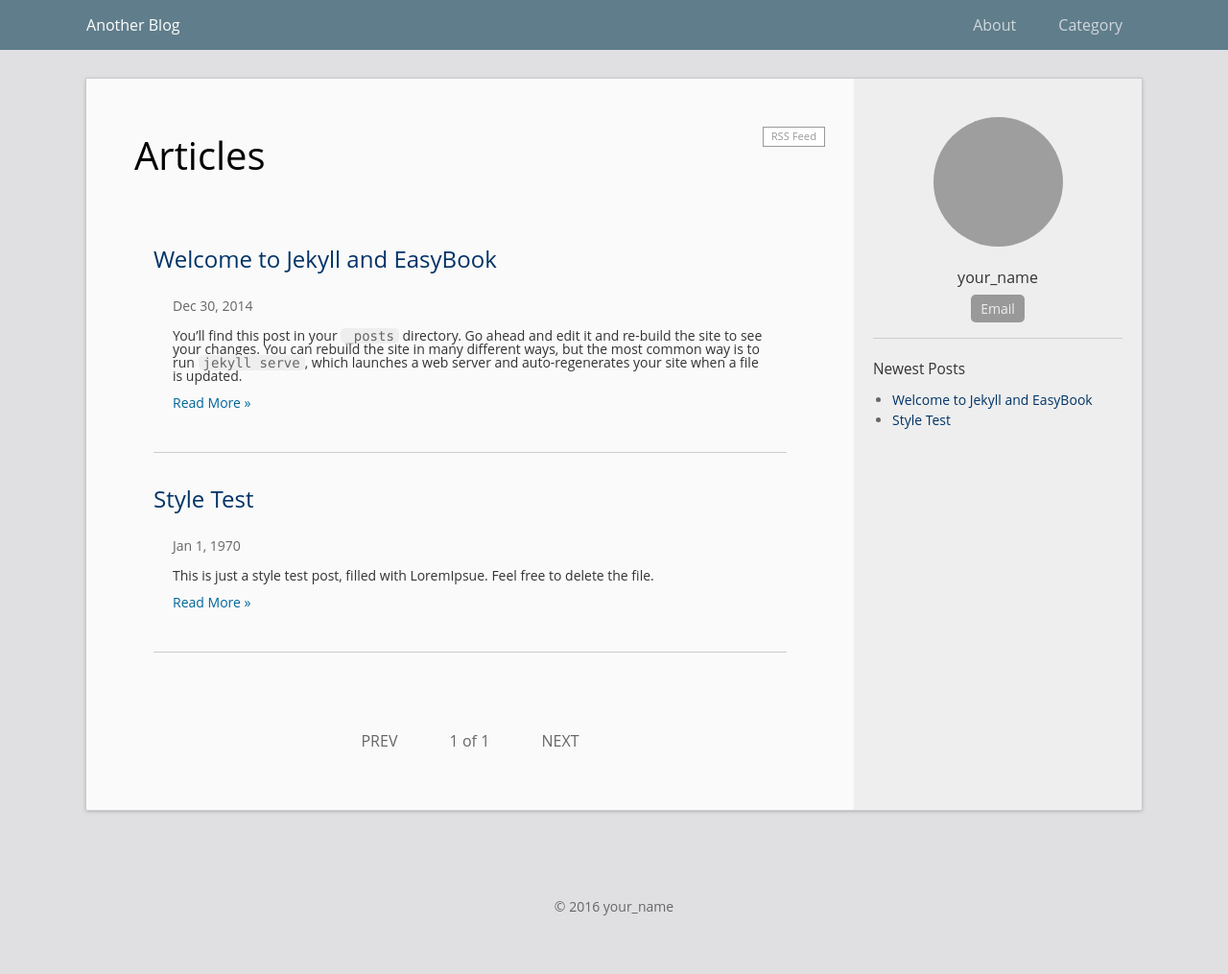
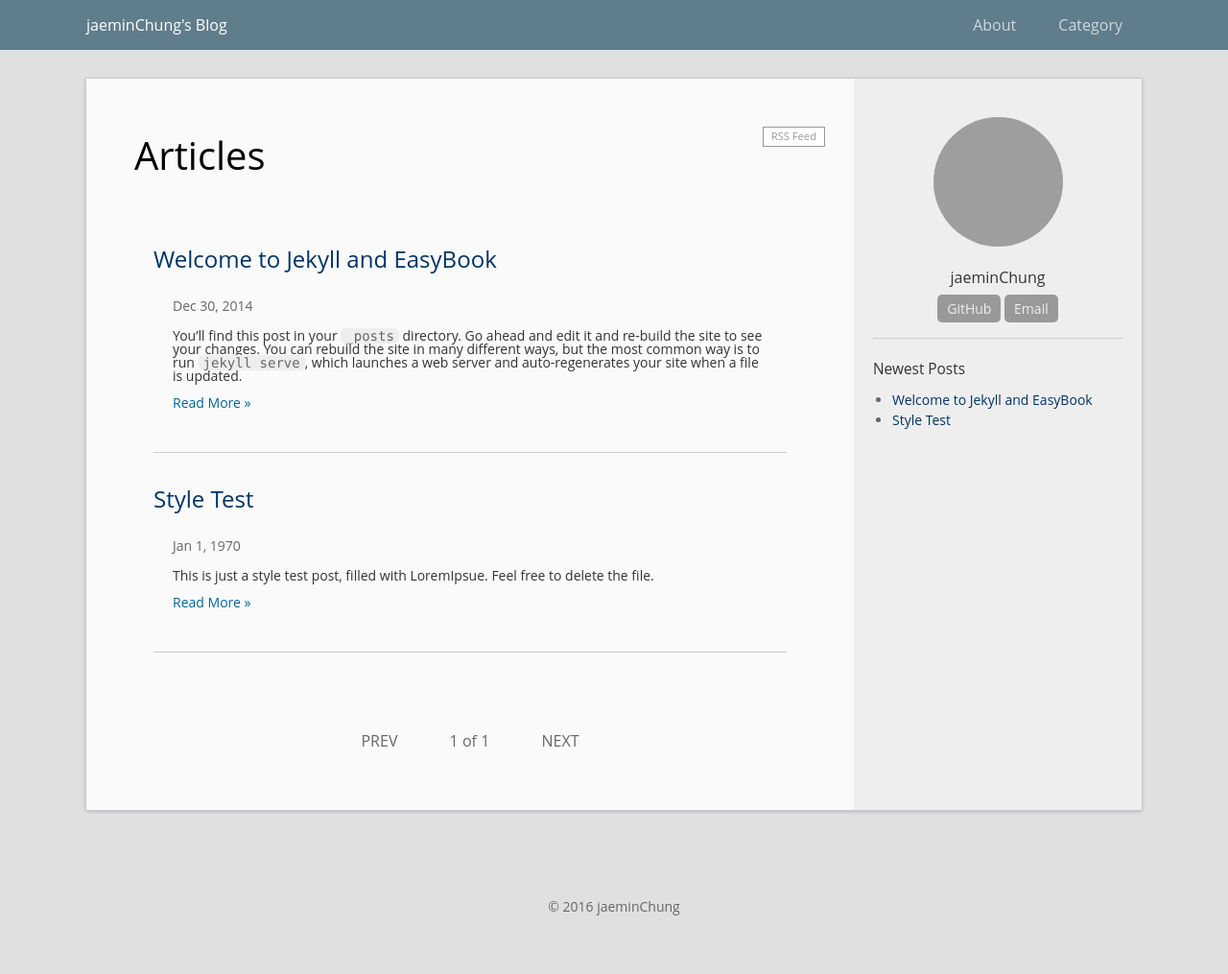
Before and after one commit to jaeminChung/jaeminChung.github.io, a Jekyll site: the page built from index.html, in a window 1280 px wide. Shown: the whole page at 96% size. Built offline with Jekyll 4.4.1, drawn with Linux system fonts in a browser that asks for light colours; the list of posts is cut into pages by our own code; grey boxes are pictures that could not be loaded.

Commit message:
change configuration

```diff
--- a/_config.yml
+++ b/_config.yml
@@ -1,18 +1,18 @@
 # Site settings
-title: Another Blog
-url: "http://laobubu.github.io"    # the protocol and hostname of your site, eg. `http://laobubu.github.io`
-baseurl: "/jekyll-theme-EasyBook" # the prefix of your site uri, eg. `/jekyll-theme-EasyBook` or just one slash `/`
+title: jaeminChung's Blog
+url: "http://jaeminChung.github.io"    # the protocol and hostname of your site, eg. `http://laobubu.github.io`
+baseurl: "/" # the prefix of your site uri, eg. `/jekyll-theme-EasyBook` or just one slash `/`
 #timezone: Asia/Chongqing
 description: >
-  One or more sentences introducing this blog.
+  프로그래밍에 관한 이것저것.
 
 # Your information
-email: your_email@example.com
-author: your_name
-avatar: "//www.gravatar.com/avatar/your_email_md5?d=mm&s=135"
-profile: One sentence introducing yourself.
+email: hijam76@gmail.com
+author: jaeminChung
+avatar: "//s.gravatar.com/avatar/64890f53bed94780fc18d72913222577?s=80"
+profile: 프로그래머, 이맥스 사용자
 #twitter_username: twitter_username
-#github_username:  github_username
+github_username:  jaeminChung
 
 # Comment Service (Disqus or 多说)
 #  choose one and un-comment the line to active it
```
